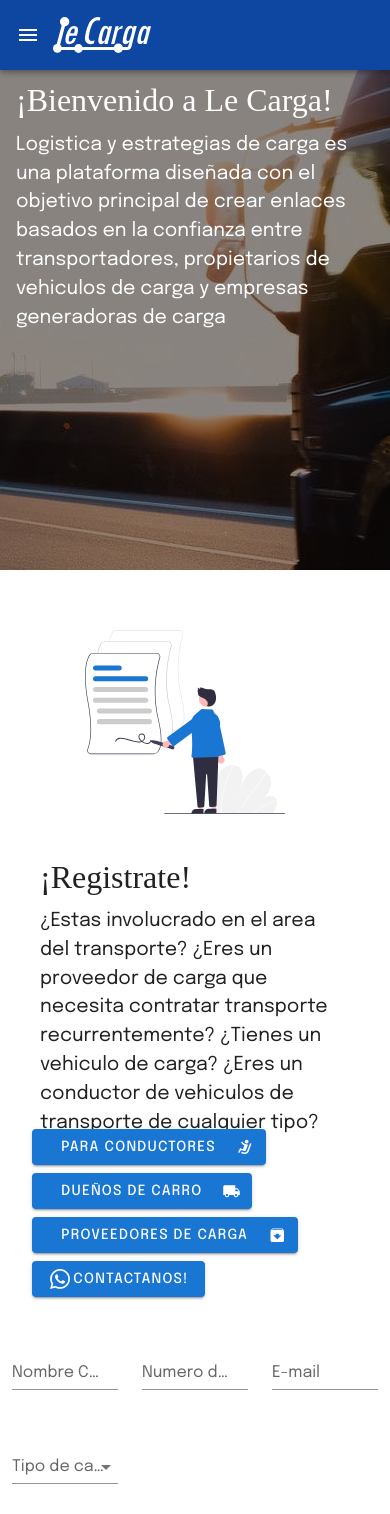
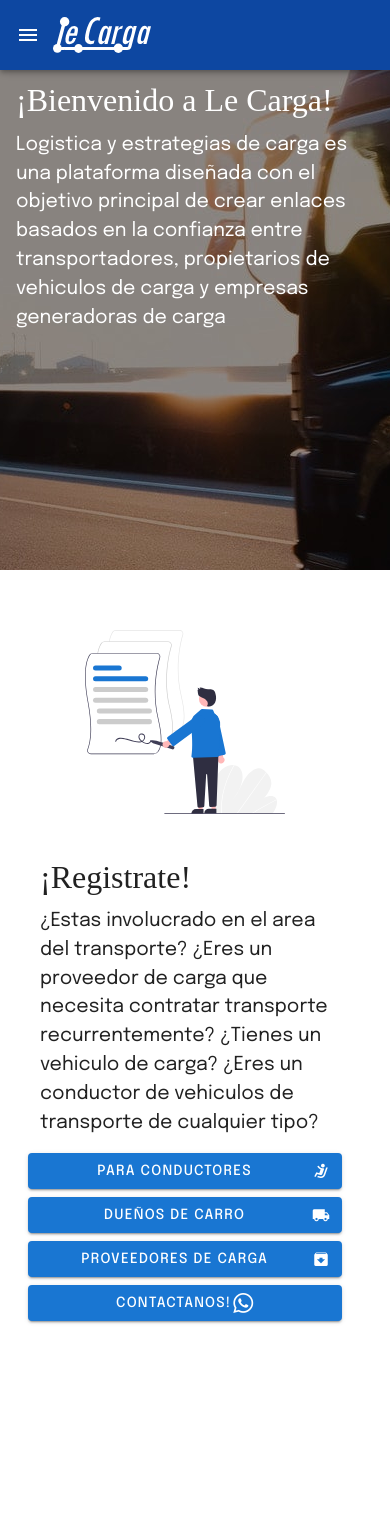
Before and after one commit to juanMorenoDev/le_carga_web, a Vue app: page /#/ in a window 390 px wide. Shown: the top 1514 px of the page. After the commit the page ends 1353 px from the top, so only its background shows below. Built offline with nearby package versions, Linux system fonts and the light colour scheme; a web font is replaced by a local one.

Commit message:
fix buttons responsive size

```diff
--- a/src/views/Home.vue
+++ b/src/views/Home.vue
@@ -37,28 +37,29 @@
               ¿Tienes un vehiculo de carga? ¿Eres un conductor de vehiculos de
               transporte de cualquier tipo?
             </div>
-            <v-row>
-              <v-btn color="primary" class="ma-1">
+            <br />
+            <v-row class="buttons-row">
+              <v-btn color="primary" class="ma-1" :width="width">
                 <v-col align-self="start"> Para conductores </v-col>
                 <v-icon right>mdi-car-child-seat</v-icon>
               </v-btn>
-              <v-btn color="primary" class="ma-1">
+              <v-btn color="primary" class="ma-1" :width="width">
                 <v-col align-self="start"> Dueños de carro </v-col>
                 <v-icon right>mdi-truck</v-icon>
               </v-btn>
-              <v-btn color="primary" class="ma-1">
+              <v-btn color="primary" class="ma-1" :width="width">
                 <v-col align-self="start">Proveedores de carga</v-col>
                 <v-icon right>mdi-package-down</v-icon>
               </v-btn>
-              <v-btn color="primary" class="ma-1">
-                <v-icon>mdi-whatsapp</v-icon> Contactanos!</v-btn
-              >
+              <v-btn color="primary" class="ma-1" :width="width">
+                Contactanos! <v-icon>mdi-whatsapp</v-icon>
+              </v-btn>
             </v-row>
           </v-col>
         </v-row>
       </div>
     </div>
-    <Form />
+    <!-- <Form /> -->
   </div>
 </template>
 
@@ -77,24 +78,25 @@ import DrawerContent from '@/components/DrawerContent.vue'
 })
 export default class Home extends Vue {
   message = 'Hello from lecarga'
+  get width(): string {
+    switch (this.$vuetify.breakpoint.name) {
+      case 'xs':
+        return '100%'
+      case 'sm':
+        return '100%'
+      default:
+        return 'auto'
+    }
+  }
 }
 </script>
 <style scoped>
-.bold {
-  font-weight: bold;
+.buttons-row {
+  justify-content: center;
 }
 .image {
   margin-top: 20px;
   width: 400px;
-}
-.card {
-  margin: 15px 20px;
-  padding: 20px;
-  /* border-radius: 25px; */
-  box-shadow: 2px 2px 2px 1px rgba(0, 0, 0, 0.2);
-}
-.color_blue {
-  color: #1976d2;
 }
 .card_body {
   display: flex;
@@ -105,11 +107,6 @@ export default class Home extends Vue {
   word-break: keep-all;
   text-align: left;
 }
-.background {
-  position: fixed;
-  bottom: 0;
-  right: 0;
-}
 .card_title {
   font-size: 3em;
   font-weight: 400;
@@ -119,9 +116,6 @@ export default class Home extends Vue {
   margin: 40px 60px 40px 40px;
 }
 @media (max-width: 500px) {
-  .card {
-    margin: 10px 10px;
-  }
   .card_title {
     font-size: 2em;
   }
```
